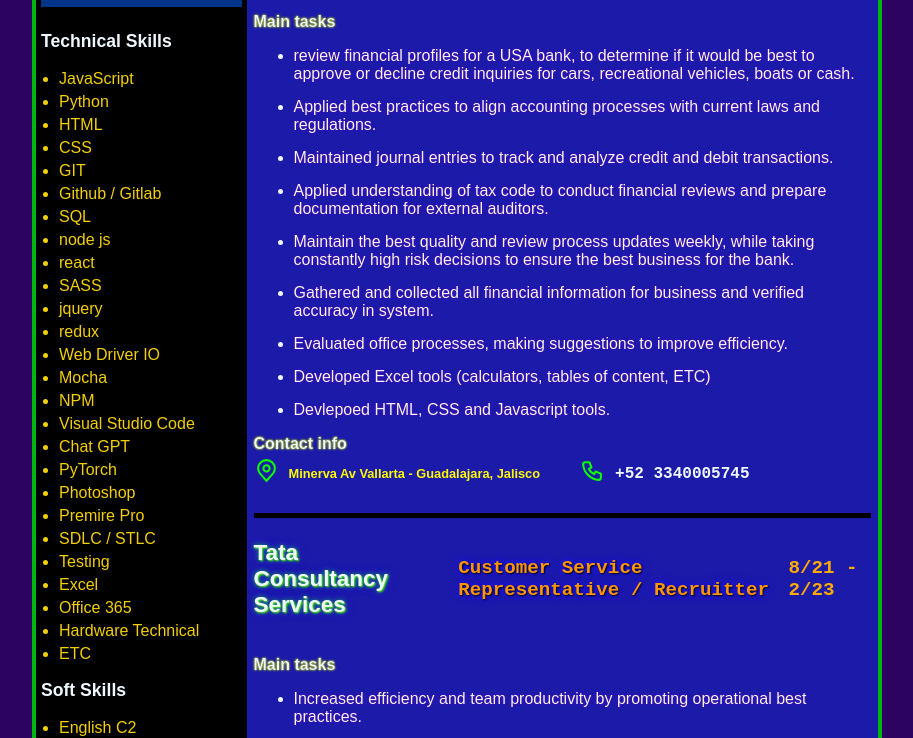
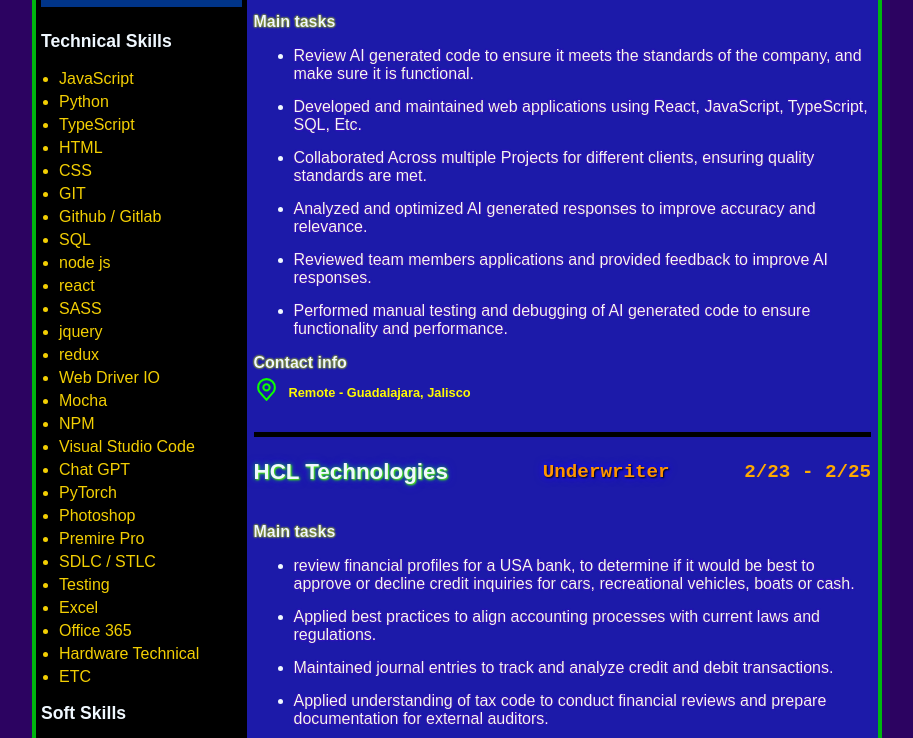
Before and after one commit to ITSECT3R/CV-Luis-Angel-M, a plain HTML site: page index.html in a window 1280 px wide. Shown: the part 372-1110 px from the top of the page, without its empty margins (183-1096 px from the left). Drawn offline with Linux system fonts and the light colour scheme.

Commit message:
Added new PDF for updated CV and updated CV.

```diff
--- a/index.html
+++ b/index.html
@@ -23,6 +23,7 @@
                 <ul>
                     <li>JavaScript</li>
                     <li>Python</li>
+                    <li>TypeScript</li>
                     <li>HTML</li>
                     <li>CSS</li>
                     <li>GIT</li>
@@ -113,6 +114,30 @@
             <div class="experience">
                 <h2>Experience</h2>
                 <div class="work-history">
+                    <div class="job1 jobs">
+                        <div class="header-jobs">
+                            <h3>Alignerr / Outlier </h3><span class="job-position">Full Stack Developer</span> <span class="section2-dates">2/24 - Present</span>
+                        </div>
+
+                        <div class="content-jobs">
+                            <p class="main-tasks">Main tasks</p>
+                            <ul>
+                                <li>Review AI generated code to ensure it meets the standards of the company, and make sure it is functional.</li>
+                                <li>Developed and maintained web applications using React, JavaScript, TypeScript, SQL, Etc.</li>
+                                <li>Collaborated Across multiple Projects for different clients, ensuring quality standards are met.</li>
+                                <li>Analyzed and optimized AI generated responses to improve accuracy and relevance.</li>
+                                <li>Reviewed team members applications and provided feedback to improve AI responses.</li>
+                                <li>Performed manual testing and debugging of AI generated code to ensure functionality and performance.</li>
+                            </ul>
+                            <p class="contat-info">Contact info</p>
+                            <div class="contact-div">
+                                <div>
+                                    <span><svg xmlns="http://www.w3.org/2000/svg" width="50" height="50" viewBox="0 0 24 24"><g fill="none" stroke="#0dff00" stroke-linecap="round" stroke-linejoin="round" stroke-width="2"><circle cx="12" cy="10" r="3"/><path d="M12 2a8 8 0 0 0-8 8c0 1.892.402 3.13 1.5 4.5L12 22l6.5-7.5c1.098-1.37 1.5-2.608 1.5-4.5a8 8 0 0 0-8-8"/></g></svg><span><a class="contact-link" href="https://www.google.com/maps/place/HCL+Mexico/@20.6748743,-103.3949036,17z/data=!3m1!4b1!4m6!3m5!1s0x8428ae6fe52fa9d7:0x9dd1c6856b5e381e!8m2!3d20.6748743!4d-103.3923287!16s%2Fg%2F11b75jbdvh?entry=ttu" target="_blank">Remote - Guadalajara, Jalisco</a></span></span>
+                                </div>
+
+                            </div>
+                        </div>
+                    </div>
                     <div class="job1 jobs">
                         <div class="header-jobs">
                             <h3>HCL Technologies </h3><span class="job-position">Underwriter</span> <span class="section2-dates">2/23 - 2/25</span>
@@ -256,6 +281,14 @@
                     <div>
                         <div class="Certifications">
                             <h3>Certifications</h3>
+                            <svg xmlns="http://www.w3.org/2000/svg" width="50" height="50" viewBox="0 0 24 24"><path fill="none" stroke="#eab308" stroke-linecap="round" stroke-linejoin="round" stroke-width="2" d="m7 8l-4 4l4 4m10-8l4 4l-4 4M14 4l-4 16"/></svg>
+                            <h4>EPAM Systems</h4>
+                            <div>
+                                <ul class="ul-skills ul-skills1">
+                                    <li><a href="https://certificates.epam.com/certificates/11e97e15-d94e-4a88-afd8-27034d473d4d" target="_blank">Automated Testing JavaScript Advanced</a></li>
+                                    <li><a href="https://certificates.epam.com/certificates/d87bdff8-001e-42ab-9bf6-e9b620b22841" target="_blank">Automated Testing JavaScript</a></li>
+                                </ul>
+                            </div>
                             <svg xmlns="http://www.w3.org/2000/svg" width="50" height="50" viewBox="0 0 24 24"><path fill="#ffffff" d="M19.885 3.906a.62.62 0 0 0-.354.12c-.08.08-.161.196-.161.313c0 .2.236.474.673.923c1.822 1.754 2.738 3.903 2.732 6.494c-.007 2.867-.97 5.17-2.844 6.954c-.394.353-.556.63-.557.867c0 .116.08.237.16.353a.58.58 0 0 0 .353.162c.434 0 1.04-.512 1.833-1.509c1.542-1.89 2.24-3.978 2.279-6.824c.036-2.847-.857-4.777-2.603-6.77c-.63-.712-1.153-1.082-1.511-1.083m-15.769.002c-.358 0-.882.37-1.51 1.083C.858 6.984-.035 8.914.001 11.761c.04 2.846.737 4.933 2.28 6.824c.791.997 1.398 1.51 1.832 1.509a.57.57 0 0 0 .352-.162c.08-.116.16-.237.16-.353c0-.237-.162-.514-.556-.866c-1.873-1.785-2.837-4.087-2.844-6.955c-.006-2.591.91-4.74 2.732-6.494c.437-.449.674-.722.673-.923c0-.117-.08-.233-.161-.313a.62.62 0 0 0-.354-.12zm7.056.895s.655 2.081-2.649 6.727c-3.156 4.433 1.045 7.15 1.432 7.386c-.281-.18-2.001-1.5.402-5.423c.466-.77 1.076-1.47 1.834-3.041c0 0 .67.946.32 2.998c-.523 3.101 2.271 2.214 2.314 2.257c.976 1.15-.808 3.17-.917 3.233c-.108.061 5.096-3.13 1.399-7.935c-.253.253-.582 1.442-1.267 1.266c-.684-.174 2.125-3.494-2.868-7.468M9.955 18.916q.036.024.038.024z"/></svg>
                             <h4>FreeCodeCamp</h4>
                             <div>
@@ -278,13 +311,7 @@
                                     <li><a href="https://www.sololearn.com/certificates/CC-LPM05QGQ" target="_blank">Python</a></li>
                                 </ul>
                             </div>
-                            <svg xmlns="http://www.w3.org/2000/svg" width="50" height="50" viewBox="0 0 24 24"><path fill="none" stroke="#eab308" stroke-linecap="round" stroke-linejoin="round" stroke-width="2" d="m7 8l-4 4l4 4m10-8l4 4l-4 4M14 4l-4 16"/></svg>
-                            <h4>EPAM Systems</h4>
-                            <div>
-                                <ul class="ul-skills ul-skills1">
-                                    <li><a href="https://certificates.epam.com/certificates/d87bdff8-001e-42ab-9bf6-e9b620b22841" target="_blank">Software Testing</a></li>
-                                </ul>
-                            </div>
+
 
 
                         </div>
```
Also changed, not shown: 1 other file.
